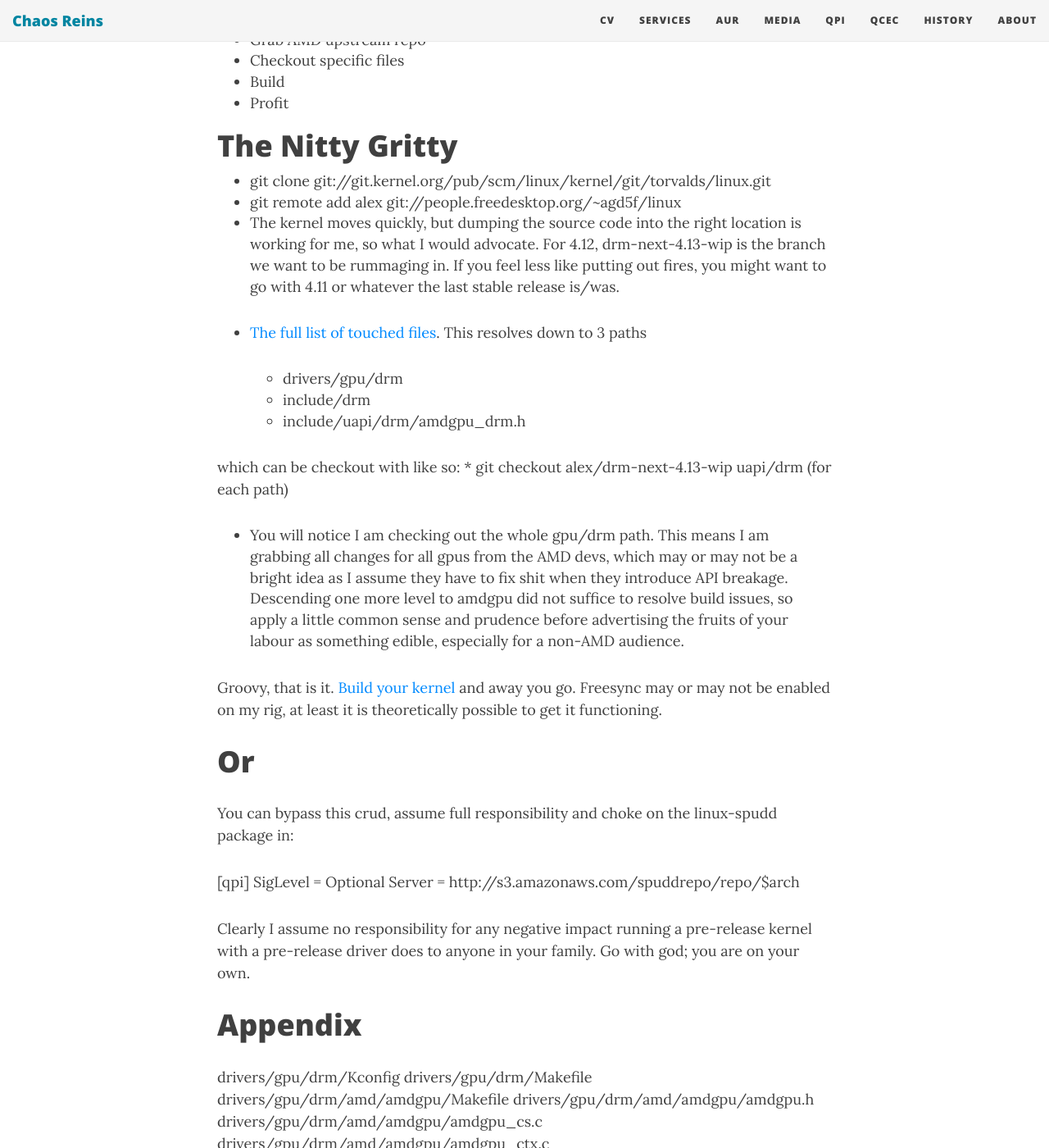
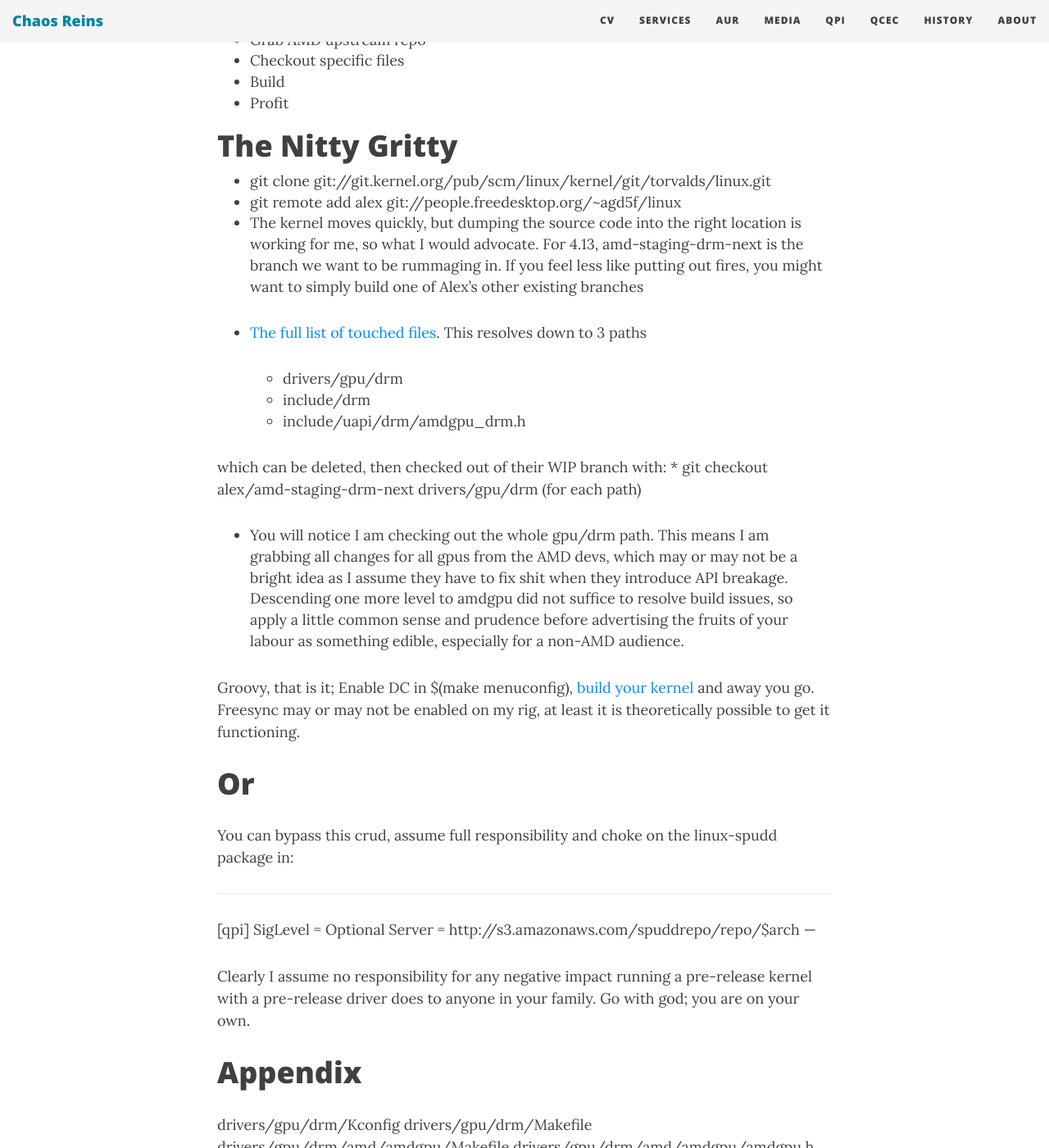
Before and after one commit to sirspudd/sirspudd.github.io, a Jekyll site: the page built from _posts/2017-06-04-amd-dc-usage.md, in a window 1280 px wide and 1400 px high, scrolled down 591 px. Shown: the whole window at 82% size. Built offline with Jekyll 4.4.1, drawn with Linux system fonts in a browser that asks for light colours; nearby versions of some CDN libraries; comment, search, counter and statistics services are not loaded.

Commit message:
Fix up blog on AMD DC usage

```diff
--- a/_posts/2017-06-04-amd-dc-usage.md
+++ b/_posts/2017-06-04-amd-dc-usage.md
@@ -22,27 +22,29 @@ I don't know of a single centralized source of information on how to consume the
 
 * git clone git://git.kernel.org/pub/scm/linux/kernel/git/torvalds/linux.git
 * git remote add alex git://people.freedesktop.org/~agd5f/linux
-* The kernel moves quickly, but dumping the source code into the right location is working for me, so what I would advocate. For 4.12, drm-next-4.13-wip is the branch we want to be rummaging in. If you feel less like putting out fires, you might want to go with 4.11 or whatever the last stable release is/was.
+* The kernel moves quickly, but dumping the source code into the right location is working for me, so what I would advocate. For 4.13, amd-staging-drm-next is the branch we want to be rummaging in. If you feel less like putting out fires, you might want to simply build one of Alex's other existing branches
 * [The full list of touched files](#appendix). This resolves down to 3 paths
 
     * drivers/gpu/drm
     * include/drm
     * include/uapi/drm/amdgpu_drm.h
 
-which can be checkout with like so:
-    * git checkout alex/drm-next-4.13-wip uapi/drm (for each path)
+which can be deleted, then checked out of their WIP branch with:
+    * git checkout alex/amd-staging-drm-next drivers/gpu/drm (for each path)
 
 * You will notice I am checking out the whole gpu/drm path. This means I am grabbing all changes for all gpus from the AMD devs, which may or may not be a bright idea as I assume they have to fix shit when they introduce API breakage. Descending one more level to amdgpu did not suffice to resolve build issues, so apply a little common sense and prudence before advertising the fruits of your labour as something edible, especially for a non-AMD audience.
 
-Groovy, that is it. [Build your kernel](https://g.chaos-reins.com/Arch/linux-spudd/src/master/PKGBUILD) and away you go. Freesync may or may not be enabled on my rig, at least it is theoretically possible to get it functioning.
+Groovy, that is it; Enable DC in $(make menuconfig), [build your kernel](https://g.chaos-reins.com/Arch/linux-spudd/src/master/PKGBUILD) and away you go. Freesync may or may not be enabled on my rig, at least it is theoretically possible to get it functioning.
 
 # Or
 
 You can bypass this crud, assume full responsibility and choke on the linux-spudd package in:
 
+---
 [qpi]
 SigLevel = Optional
 Server = http://s3.amazonaws.com/spuddrepo/repo/$arch
+---
 
 Clearly I assume no responsibility for any negative impact running a pre-release kernel with a pre-release driver does to anyone in your family. Go with god; you are on your own.
 
```
